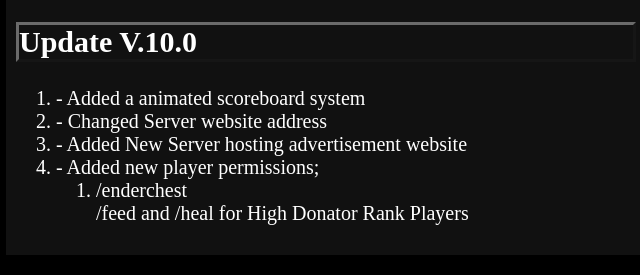
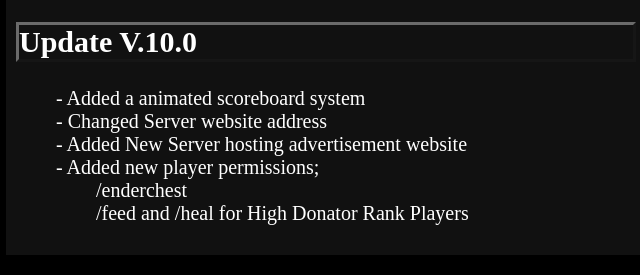
Before and after one commit to SkyScamper/SkyScamper.github.io, a plain HTML site: page Server.html in a window 1280 px wide. Shown: the part 1434-1709 px from the top of the page, 594-1234 px from the left. Drawn offline with Linux system fonts and the light colour scheme.

Commit message:
Update style.css

```diff
--- a/style.css
+++ b/style.css
@@ -165,3 +165,6 @@ button {
 .UpdateTitles {
 	border:3px outset rgb(107, 107, 107);
 }
+.ListStyles {
+	list-style:none;
+}
```
